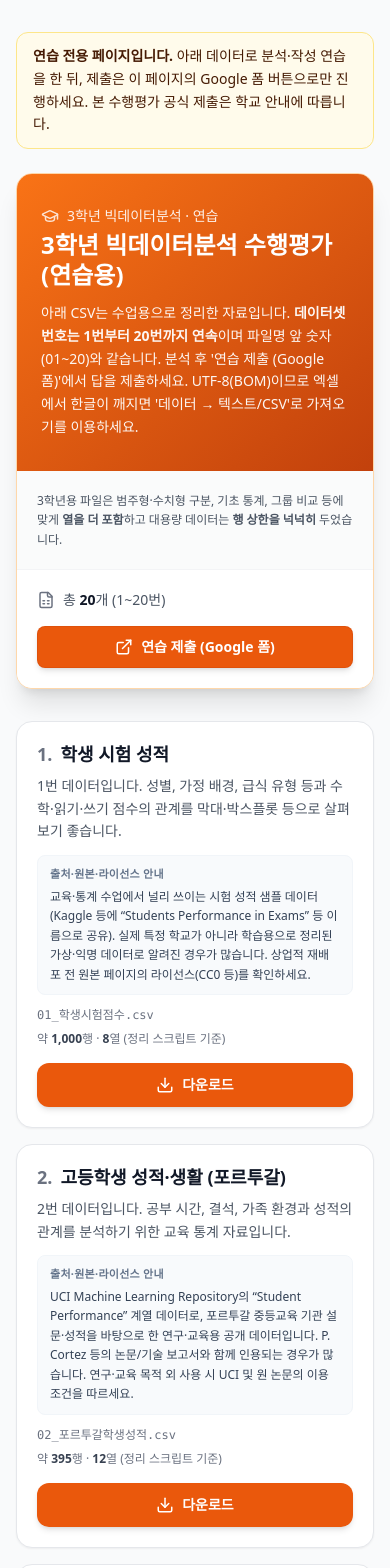
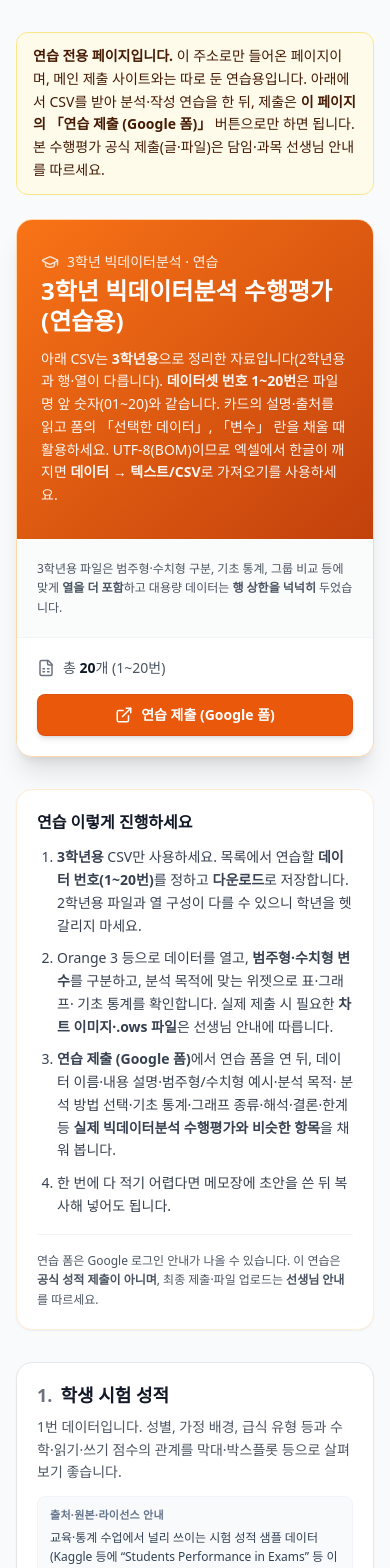
Before and after one commit to sweet1203/pf_ev26_3_1, a React (Vite) app: page /practice/3-bigdata in a window 390 px wide. Shown: the top 1568 px of the page. Built offline with nearby package versions, Linux system fonts and the light colour scheme.

Commit message:
연습 페이지: 진행 순서·학년별 안내 문구 보강

```diff
--- a/src/pages/PracticeGrade2.jsx
+++ b/src/pages/PracticeGrade2.jsx
@@ -1,6 +1,24 @@
 import React from 'react';
 import PracticeGradePage from './PracticeGradePage.jsx';
 import { PRACTICE_FORM_GRADE2 } from '../practiceFormUrls.js';
+
+const HOW_TO_STEPS = [
+  <>
+    목록에서 <strong>연습에 쓸 데이터 번호(1~20번)</strong>를 정한 뒤, 해당 행의 <strong>다운로드</strong>로 CSV를
+    저장합니다. 파일명 앞 숫자(01~20)가 데이터셋 번호와 같습니다.
+  </>,
+  <>
+    Orange 3 등 수업에서 쓰는 도구로 CSV를 열고, <strong>본인에게 맞는 위젯</strong>으로 표를 확인·그래프를 만듭니다.
+    차트 이미지 저장, .ows 저장은 <strong>실제 수행평가 때 선생님 안내</strong>에 맞추면 됩니다. 이 연습 페이지에서는
+    폼 작성 연습이 중심입니다.
+  </>,
+  <>
+    상단 카드의 <strong>연습 제출 (Google 폼)</strong>을 눌러 연습 폼이 열리면, 안내에 따라 학번·이름·반과 함께{' '}
+    <strong>데이터 출처, 수집 내용 설명, 열(항목) 목록, 그래프 종류·선택 이유, 해석 글</strong> 등을 채웁니다. 실제
+    제출 양식과 비슷하게 연습할 수 있습니다.
+  </>,
+  <>제출 후에는 브라우저에 나오는 완료 화면을 확인합니다. 수정이 필요하면 폼 안내에 따릅니다.</>,
+];
 
 export default function PracticeGrade2() {
   return (
@@ -11,9 +29,18 @@ export default function PracticeGrade2() {
       heroTitle="2학년 정보과 수행평가(연습용)"
       heroDescription={
         <>
-          아래 CSV는 수업용으로 정리한 자료입니다. <strong>데이터셋 번호는 1번부터 20번까지 연속</strong>이며 파일명 앞
-          숫자(01~20)와 같습니다. 분석 후 &apos;연습 제출 (Google 폼)&apos;에서 답을 제출하세요. UTF-8(BOM)이므로 엑셀에서
-          한글이 깨지면 &apos;데이터 → 텍스트/CSV&apos;로 가져오기를 이용하세요.
+          아래 CSV는 <strong>수업·연습용</strong>으로 정리한 자료입니다.{' '}
+          <strong>데이터셋 번호는 1번부터 20번까지 연속</strong>이며, 파일명 앞 숫자(01~20)와 같습니다. 각 데이터 설명·
+          출처는 카드를 펼쳐 확인한 뒤, 폼에 &quot;데이터 출처&quot;를 적을 때 참고하세요. UTF-8(BOM)이라 엑셀에서 한글이
+          깨지면 <strong>데이터 → 텍스트/CSV</strong>로 가져오기를 사용하세요.
+        </>
+      }
+      howToTitle="연습 이렇게 진행하세요"
+      howToSteps={HOW_TO_STEPS}
+      howToNote={
+        <>
+          연습 폼은 <strong>Google 계정으로 로그인</strong>하라는 안내가 나올 수 있습니다. 학교·가정 정책에 맞게
+          진행하세요. 이 연습 제출은 <strong>공식 성적 제출이 아닙니다.</strong>
         </>
       }
     />
--- a/src/pages/PracticeGrade3.jsx
+++ b/src/pages/PracticeGrade3.jsx
@@ -1,6 +1,23 @@
 import React from 'react';
 import PracticeGradePage from './PracticeGradePage.jsx';
 import { PRACTICE_FORM_GRADE3 } from '../practiceFormUrls.js';
+
+const HOW_TO_STEPS = [
+  <>
+    <strong>3학년용</strong> CSV만 사용하세요. 목록에서 연습할 <strong>데이터 번호(1~20번)</strong>를 정하고{' '}
+    <strong>다운로드</strong>로 저장합니다. 2학년용 파일과 열 구성이 다를 수 있으니 학년을 헷갈리지 마세요.
+  </>,
+  <>
+    Orange 3 등으로 데이터를 열고, <strong>범주형·수치형 변수</strong>를 구분하고, 분석 목적에 맞는 위젯으로 표·그래프·
+    기초 통계를 확인합니다. 실제 제출 시 필요한 <strong>차트 이미지·.ows 파일</strong>은 선생님 안내에 따릅니다.
+  </>,
+  <>
+    <strong>연습 제출 (Google 폼)</strong>에서 연습 폼을 연 뒤, 데이터 이름·내용 설명·범주형/수치형 예시·분석 목적·
+    분석 방법 선택·기초 통계·그래프 종류·해석·결론·한계 등 <strong>실제 빅데이터분석 수행평가와 비슷한 항목</strong>을
+    채워 봅니다.
+  </>,
+  <>한 번에 다 적기 어렵다면 메모장에 초안을 쓴 뒤 복사해 넣어도 됩니다.</>,
+];
 
 export default function PracticeGrade3() {
   return (
@@ -11,9 +28,18 @@ export default function PracticeGrade3() {
       heroTitle="3학년 빅데이터분석 수행평가(연습용)"
       heroDescription={
         <>
-          아래 CSV는 수업용으로 정리한 자료입니다. <strong>데이터셋 번호는 1번부터 20번까지 연속</strong>이며 파일명 앞
-          숫자(01~20)와 같습니다. 분석 후 &apos;연습 제출 (Google 폼)&apos;에서 답을 제출하세요. UTF-8(BOM)이므로 엑셀에서
-          한글이 깨지면 &apos;데이터 → 텍스트/CSV&apos;로 가져오기를 이용하세요.
+          아래 CSV는 <strong>3학년용</strong>으로 정리한 자료입니다(2학년용과 행·열이 다릅니다).{' '}
+          <strong>데이터셋 번호 1~20번</strong>은 파일명 앞 숫자(01~20)와 같습니다. 카드의 설명·출처를 읽고 폼의{' '}
+          「선택한 데이터」, 「변수」 란을 채울 때 활용하세요. UTF-8(BOM)이므로 엑셀에서 한글이 깨지면{' '}
+          <strong>데이터 → 텍스트/CSV</strong>로 가져오기를 사용하세요.
+        </>
+      }
+      howToTitle="연습 이렇게 진행하세요"
+      howToSteps={HOW_TO_STEPS}
+      howToNote={
+        <>
+          연습 폼은 Google 로그인 안내가 나올 수 있습니다. 이 연습은 <strong>공식 성적 제출이 아니며</strong>, 최종
+          제출·파일 업로드는 <strong>선생님 안내</strong>를 따르세요.
         </>
       }
     />
--- a/src/pages/PracticeGradePage.jsx
+++ b/src/pages/PracticeGradePage.jsx
@@ -5,7 +5,16 @@ import { DATASET_CATALOG, datasetFileUrl } from '../datasetCatalog.js';
 /**
  * 연습용 전용: 본 사이트 다른 경로로 이동하는 링크 없음. 제출은 Google 폼으로만 연결.
  */
-export default function PracticeGradePage({ grade, formUrl, heroEyebrow, heroTitle, heroDescription }) {
+export default function PracticeGradePage({
+  grade,
+  formUrl,
+  heroEyebrow,
+  heroTitle,
+  heroDescription,
+  howToTitle,
+  howToSteps,
+  howToNote,
+}) {
   const statsKey = grade === 2 ? 'g2' : 'g3';
   const accentBtn =
     grade === 2
@@ -23,8 +32,10 @@ export default function PracticeGradePage({ grade, formUrl, heroEyebrow, heroTit
         className="mb-6 rounded-xl border border-amber-200 bg-amber-50 px-4 py-3 text-sm text-amber-950 leading-relaxed"
         role="status"
       >
-        <strong className="font-semibold">연습 전용 페이지입니다.</strong> 아래 데이터로 분석·작성 연습을 한 뒤, 제출은 이
-        페이지의 Google 폼 버튼으로만 진행하세요. 본 수행평가 공식 제출은 학교 안내에 따릅니다.
+        <strong className="font-semibold">연습 전용 페이지입니다.</strong> 이 주소로만 들어온 페이지이며, 메인 제출
+        사이트와는 따로 둔 연습용입니다. 아래에서 CSV를 받아 분석·작성 연습을 한 뒤, 제출은{' '}
+        <strong>이 페이지의 「연습 제출 (Google 폼)」</strong> 버튼으로만 하면 됩니다. 본 수행평가 공식 제출(글·파일)은
+        담임·과목 선생님 안내를 따르세요.
       </div>
 
       <div className={`rounded-2xl shadow-xl overflow-hidden border mb-8 bg-white ${borderCard}`}>
@@ -75,6 +86,25 @@ export default function PracticeGradePage({ grade, formUrl, heroEyebrow, heroTit
           </a>
         </div>
       </div>
+
+      <section
+        className={`mb-8 rounded-2xl border bg-white p-5 sm:p-6 shadow-sm ${
+          grade === 2 ? 'border-teal-100' : 'border-orange-100'
+        }`}
+        aria-labelledby="practice-howto-heading"
+      >
+        <h2 id="practice-howto-heading" className="text-base font-bold text-gray-900 mb-3">
+          {howToTitle}
+        </h2>
+        <ol className="list-decimal pl-5 space-y-2.5 text-sm text-gray-700 leading-relaxed">
+          {howToSteps.map((step, i) => (
+            <li key={i}>{step}</li>
+          ))}
+        </ol>
+        {howToNote ? (
+          <p className="mt-4 text-xs sm:text-sm text-gray-600 leading-relaxed border-t border-gray-100 pt-4">{howToNote}</p>
+        ) : null}
+      </section>
 
       <ul className="space-y-4">
         {DATASET_CATALOG.map((d) => {
```
